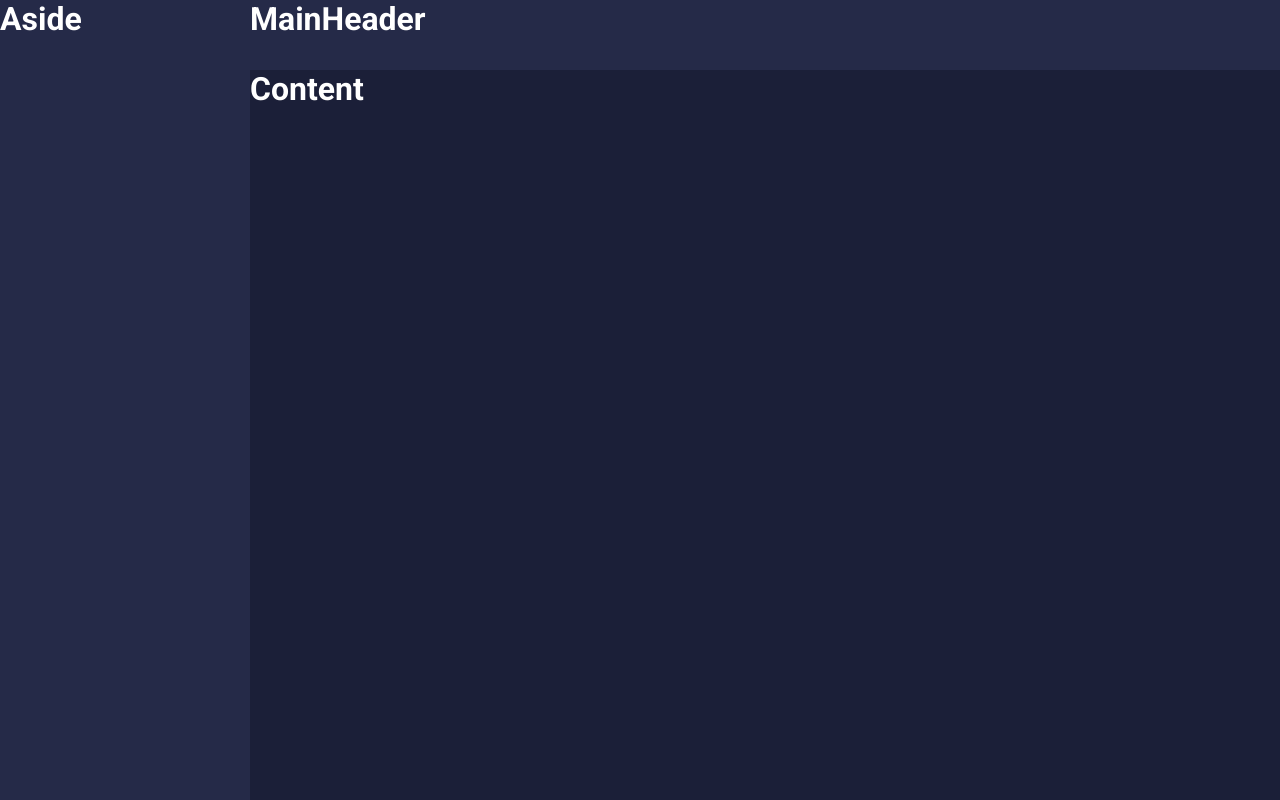
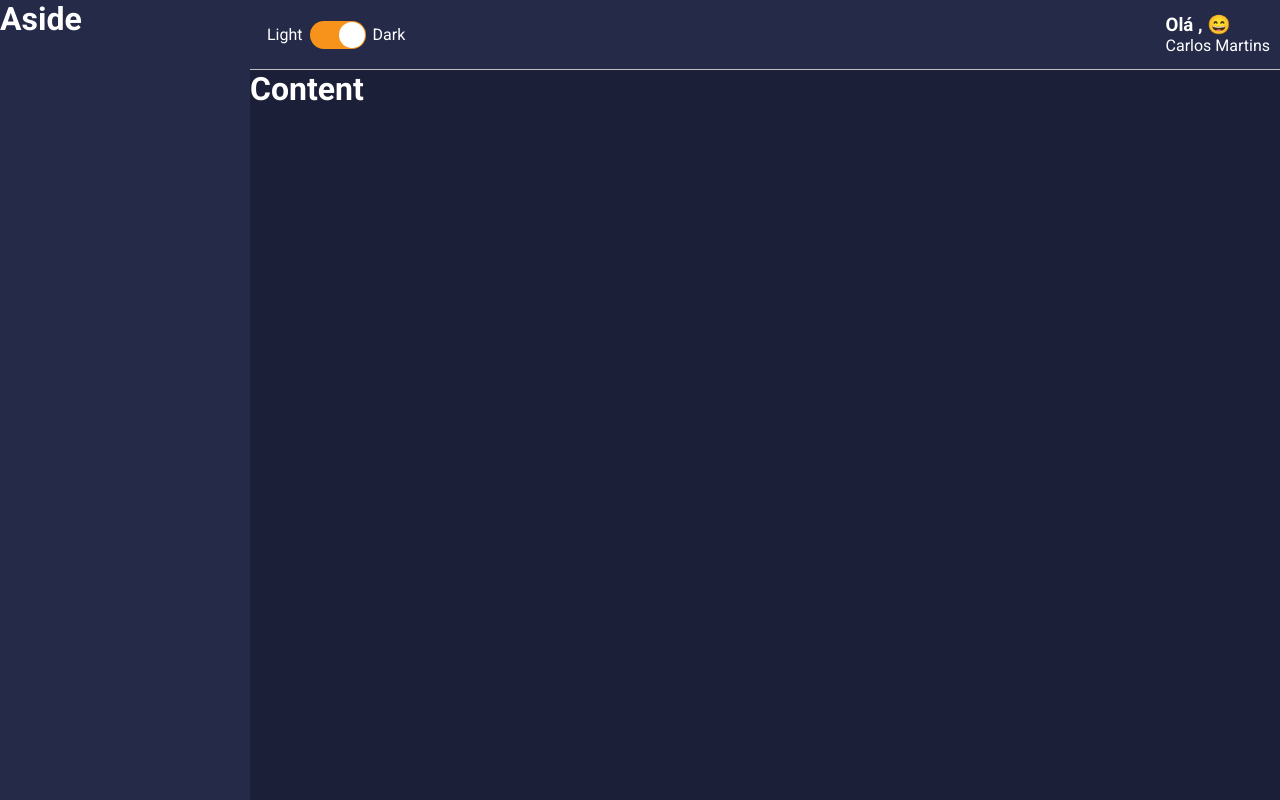
Before and after one commit to carlosemartins97/finances, a React (Create React App) app: page /dashboard in a window 1280 px wide. Built offline with nearby package versions, Linux system fonts and the light colour scheme.

Commit message:
Finish main header

```diff
--- a/package.json
+++ b/package.json
@@ -14,6 +14,7 @@
     "react": "^17.0.1",
     "react-dom": "^17.0.1",
     "react-scripts": "4.0.2",
+    "react-switch": "^6.0.0",
     "styled-components": "^5.2.1",
     "typescript": "^4.1.2",
     "web-vitals": "^1.0.1"
--- a/src/core/components/MainHeader/index.tsx
+++ b/src/core/components/MainHeader/index.tsx
@@ -1,10 +1,28 @@
-import React from 'react';
-import { Container } from './styles';
+import React, {useMemo} from 'react';
+
+import Toggle from '../Toggle'
+import emojis from '../../utils/emojis'
+
+import { Container, Profile, Welcome, Username } from './styles';
+
 
 const MainHeader: React.FC = () => {
+    const emoji = useMemo(() => {
+        const indice = Math.floor(Math.random() * emojis.length);
+        return emojis[indice];
+    },[])
+
     return (
         <Container>
-            <h1>MainHeader</h1>
+            <Toggle />
+            <Profile>
+                <Welcome>
+                    Olá , {emoji}
+                </Welcome>
+                <Username>
+                    Carlos Martins
+                </Username>
+            </Profile>
         </Container>
     )
 }
--- a/src/core/components/MainHeader/styles.ts
+++ b/src/core/components/MainHeader/styles.ts
@@ -3,5 +3,19 @@ import styled from 'styled-components';
 export const Container = styled.div`
     grid-area: MH;
     background-color: ${props => props.theme.colors.secondary};
-    color: ${props => props.theme.colors.white};
+    display: flex;
+    align-items: center;
+    justify-content: space-between;
+    padding: 0 10px;
+    border-bottom: 1px solid ${props => props.theme.colors.gray};
 `;
+
+export const Profile = styled.div`
+    color: ${props => props.theme.colors.white}
+`;
+export const Welcome = styled.h3`
+
+`;
+export const Username = styled.span`
+
+`;
--- /dev/null
+++ b/src/core/components/Toggle/index.tsx
@@ -0,0 +1,20 @@
+import React, {useMemo} from 'react';
+
+import { Container, ToggleLabel, ToggleSelector } from './styles';
+
+
+const Toggle: React.FC = () => (
+    <Container>
+        <ToggleLabel>Light</ToggleLabel>
+        <ToggleSelector
+            checked
+            uncheckedIcon={false}
+            checkedIcon={false}
+            onChange={() => console.log('mudou')}
+        />
+        <ToggleLabel>Dark</ToggleLabel>
+    </Container>
+
+)
+
+export default Toggle;
--- /dev/null
+++ b/src/core/components/Toggle/styles.ts
@@ -0,0 +1,20 @@
+import styled, { ThemeConsumer } from 'styled-components';
+import Switch, {ReactSwitchProps} from 'react-switch';
+
+export const Container = styled.div`
+    display: flex;
+    align-items: center;
+`;
+
+export const ToggleLabel = styled.span`
+    color: ${props => props.theme.colors.white};
+    margin: 0 7px;
+
+`;
+
+export const ToggleSelector = styled(Switch).attrs<ReactSwitchProps>(
+    ({theme }) => ({
+        onColor: theme.colors.info,
+        offColor: theme.colors.warning,
+    })
+)<ReactSwitchProps>``;
--- /dev/null
+++ b/src/core/utils/emojis.ts
@@ -0,0 +1 @@
+export default ['🤑', '🤩', '😍', '😎', '😄', '😃']
```
Also changed, not shown: 1 other file (tests, documents, lock files or other folders).
